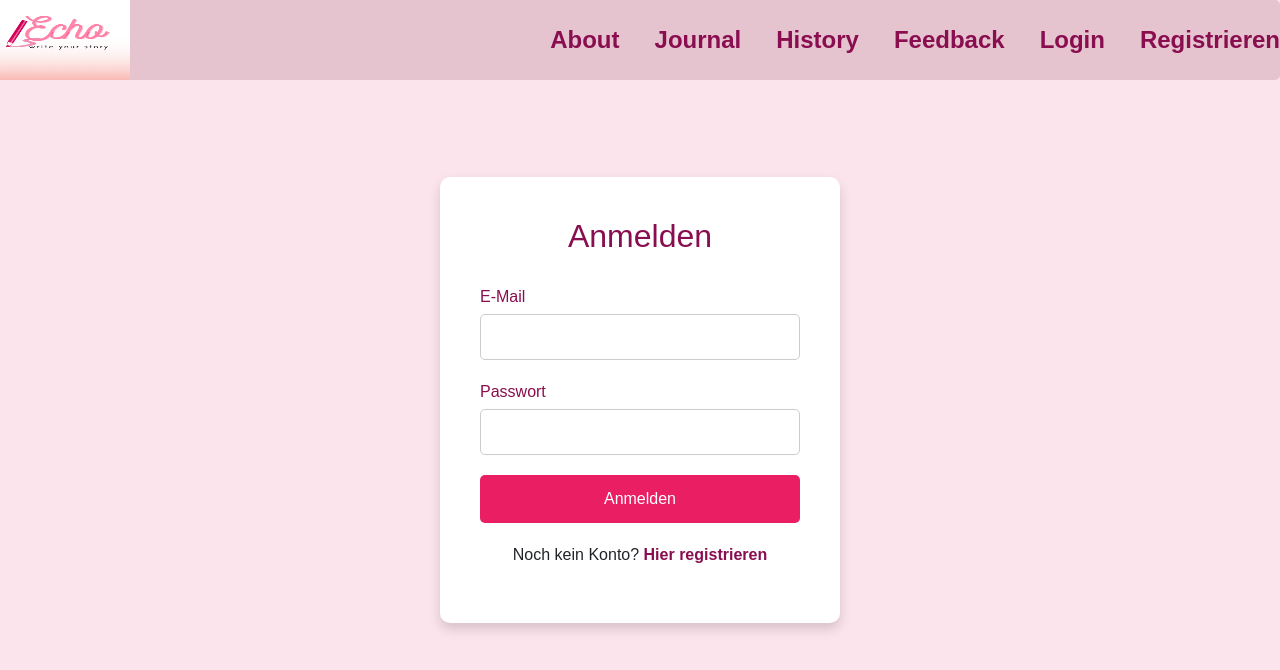
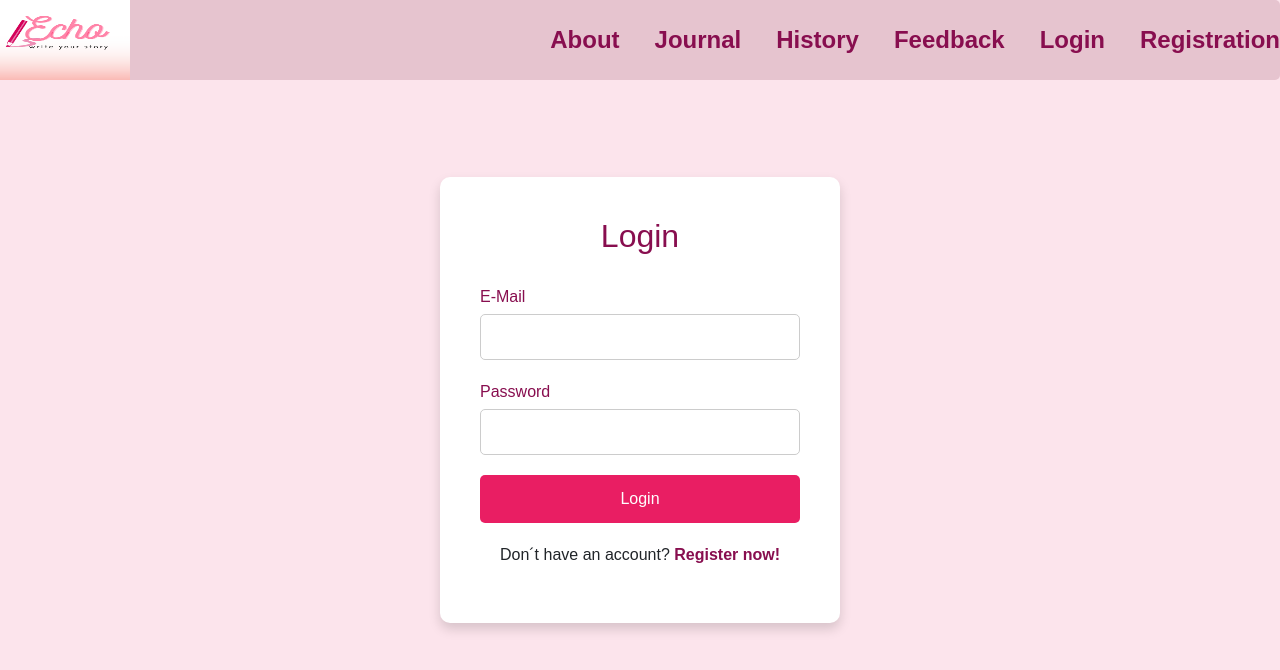
Before and after one commit to brielmohoms/Tagebuch, a React (Create React App) app in the folder tagebuch-frontend/: page /login in a window 1280 px wide. Shown: the top 670 px of the page. Built offline with nearby package versions, Linux system fonts and the light colour scheme; a web font is replaced by a local one.

Commit message:
English language

```diff
--- a/tagebuch-frontend/src/Login/login.js
+++ b/tagebuch-frontend/src/Login/login.js
@@ -14,7 +14,7 @@ const Login = () => {
   return (
     <div className="auth-container">
       <form className="auth-form" onSubmit={handleSubmit}>
-        <h2 className="auth-title">Anmelden</h2>
+        <h2 className="auth-title">Login</h2>
         <div className="auth-field">
           <label>E-Mail</label>
           <input
@@ -25,7 +25,7 @@ const Login = () => {
           />
         </div>
         <div className="auth-field">
-          <label>Passwort</label>
+          <label>Password</label>
           <input
             type="password"
             value={password}
@@ -34,10 +34,10 @@ const Login = () => {
           />
         </div>
         <button type="submit" className="auth-button">
-          Anmelden
+          Login
         </button>
         <p className="auth-switch">
-          Noch kein Konto? <Link to="/register">Hier registrieren</Link>
+          Don´t have an account? <Link to="/register">Register now!</Link>
         </p>
       </form>
     </div>
--- a/tagebuch-frontend/src/Login/register.js
+++ b/tagebuch-frontend/src/Login/register.js
@@ -15,9 +15,9 @@ const Register = () => {
   return (
     <div className="auth-container">
       <form className="auth-form" onSubmit={handleSubmit}>
-        <h2 className="auth-title">Registrieren</h2>
+        <h2 className="auth-title">Registration</h2>
         <div className="auth-field">
-          <label>Benutzername</label>
+          <label>User name</label>
           <input
             type="text"
             value={username}
@@ -35,7 +35,7 @@ const Register = () => {
           />
         </div>
         <div className="auth-field">
-          <label>Passwort</label>
+          <label>Password</label>
           <input
             type="password"
             value={password}
@@ -44,10 +44,10 @@ const Register = () => {
           />
         </div>
         <button type="submit" className="auth-button">
-          Registrieren
+          Register
         </button>
         <p className="auth-switch">
-          Bereits ein Konto? <Link to="/login">Hier anmelden</Link>
+          Already have an account? <Link to="/login">Login here</Link>
         </p>
       </form>
     </div>
--- a/tagebuch-frontend/src/Navbar/navbar.js
+++ b/tagebuch-frontend/src/Navbar/navbar.js
@@ -20,7 +20,7 @@ const Navbar = () => {
         <li><a href="/history">History</a></li>
         <li><a href="/feedback">Feedback</a></li>
         <li><a href="/login">Login</a></li>
-        <li><a href="/register">Registrieren</a></li>
+        <li><a href="/register">Registration</a></li>
 
       </ul>
     </nav>
```
